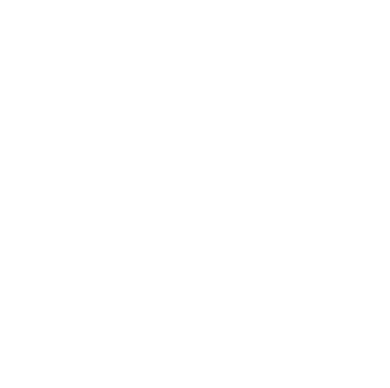
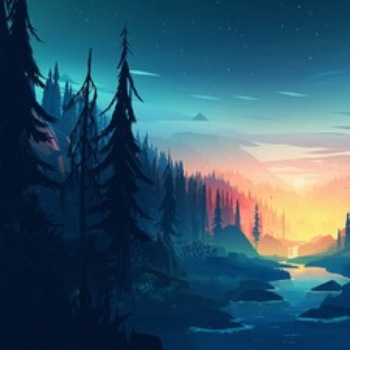
Before and after one commit to js-tasks-ru/htmlcss-20210409_zhenya-guziy, a website: page 06-lection4/02-background-image/index.html in a window 390 px wide. Drawn offline with Linux system fonts and the light colour scheme.

Commit message:
add solution for 06-lection4/02-background-image

```diff
--- a/06-lection4/02-background-image/background-image.css
+++ b/06-lection4/02-background-image/background-image.css
@@ -0,0 +1,27 @@
+.background-image {
+    height: 100%;
+    width: 100%;
+    max-width: 350px;
+    min-height: 350px;
+    background-image: url("./public/forest_2560.jpg");
+    background-repeat: no-repeat;
+    background-size: cover;
+}
+
+@media screen and (max-width: 1024px) {
+    .background-image {
+        background-image: url("./public/forest_1024.jpg");
+    }
+}
+
+@media screen and (max-width: 768px) {
+    .background-image {
+        background-image: url("./public/forest_768.jpg");
+    }
+}
+
+@media screen and (max-width: 400px) {
+    .background-image {
+        background-image: url("./public/forest_400.jpg");
+    }
+}
--- /dev/null
+++ b/06-lection4/02-background-image/index.css
@@ -0,0 +1,8 @@
+body {
+    height: 100%;
+}
+
+.section {
+    height: 500px;
+    width: 500px;
+}
--- a/06-lection4/02-background-image/index.html
+++ b/06-lection4/02-background-image/index.html
@@ -3,8 +3,11 @@
     <head>
         <link rel="stylesheet" href="../../assets/css/main.css">
         <link rel="stylesheet" href="./background-image.css">
+        <link rel="stylesheet" href="./index.css">
     </head>
     <body>
+        <div class="background-image">
 
+        </div>
     </body>
 </html>
```
